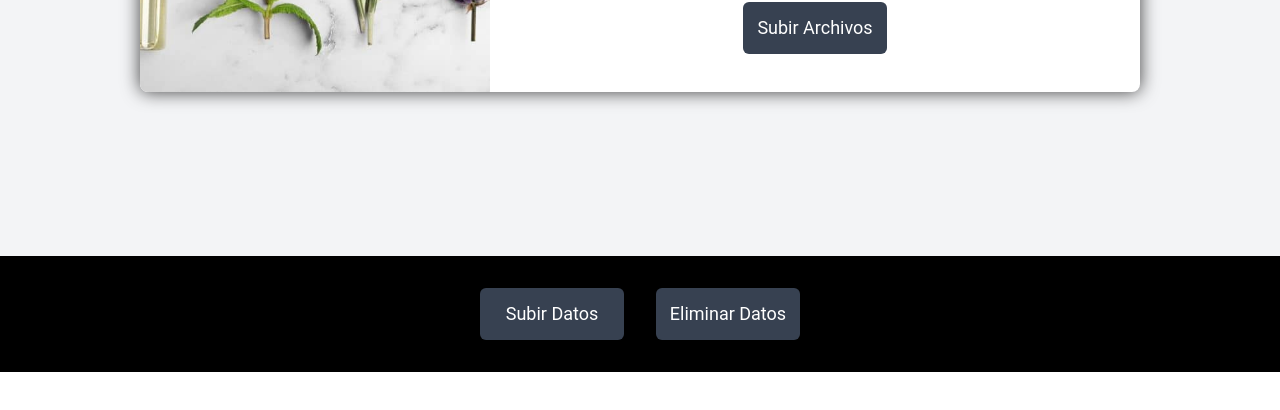
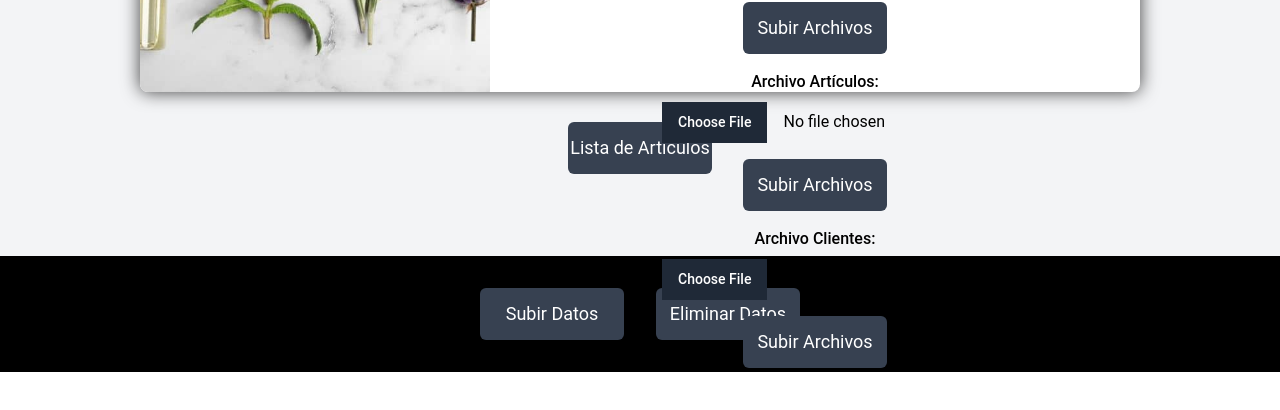
Before and after one commit to ManuelIllada/davos-front, a React (Create React App) app: page / in a window 1280 px wide. Both pictures are taken after a click on the button "Subir Datos". Shown: the part 428-838 px from the top of the page. Built offline with nearby package versions, Linux system fonts and the light colour scheme; no server answers.

Commit message:
Anda todo, falta arreglar modal

```diff
--- a/src/components/Modal.jsx
+++ b/src/components/Modal.jsx
@@ -5,6 +5,8 @@ import axios from "axios";
 const Modal = ({ open, onClose }) => {
   const [fileMontevideo, setFileMontevideo] = useState(null);
   const [fileInterior, setFileInterior] = useState(null);
+  const [fileArticles, setFileArticles] = useState(null);
+  const [fileClient, setFileClient] = useState(null);
 
   const handleMontevideoFileChange = (e) => {
     setFileMontevideo(e.target.files[0]);
@@ -12,6 +14,14 @@ const Modal = ({ open, onClose }) => {
 
   const handleInteriorFileChange = (e) => {
     setFileInterior(e.target.files[0]);
+  };
+
+  const handleArticlesFileChange = (e) => {
+    setFileArticles(e.target.files[0]);
+  };
+
+  const handleClientFileChange = (e) => {
+    setFileClient(e.target.files[0]);
   };
 
   const handleUpload = async () => {
@@ -40,6 +50,38 @@ const Modal = ({ open, onClose }) => {
       );
 
       console.log("Response from Interior:", responseInterior.data);
+    } catch (error) {
+      console.error("Error uploading files:", error);
+    }
+  };
+
+  const handleUploadArt = async () => {
+    try {
+      const formDataArticles = new FormData();
+      formDataArticles.append("table", fileArticles);
+
+      const responseArticles = await axios.post(
+        "http://localhost:3333/articles/populate",
+        formDataArticles
+      );
+
+      console.log("Response from Articles:", responseArticles.data);
+    } catch (error) {
+      console.error("Error uploading files:", error);
+    }
+  };
+
+  const handleUploadClt = async () => {
+    try {
+      const formDataClient = new FormData();
+      formDataClient.append("table", fileClient);
+
+      const responseClient = await axios.post(
+        "http://localhost:3333/client/populate",
+        formDataClient
+      );
+
+      console.log("Response from Client:", responseClient.data);
     } catch (error) {
       console.error("Error uploading files:", error);
     }
@@ -95,6 +137,40 @@ const Modal = ({ open, onClose }) => {
                 </button>
               </div>
             </form>
+            <form onSubmit={handleUploadArt}>
+              <div className="">
+                <label className="block font-medium mb-2">
+                  Archivo Artículos:
+                </label>
+                <input
+                  type="file"
+                  id="fileArticles"
+                  onChange={handleArticlesFileChange}
+                />
+              </div>
+              <div className="btnContainer">
+                <button className="bg-gray-700 m-4 text-white hover:bg-green-700 2xl:w-40 xl:w-36 btn2 lg:w-28 w-24 rounded-md 2xl:text-xl xl:text-lg lg:text-md text-sm py-3">
+                  Subir Archivos
+                </button>
+              </div>
+            </form>
+            <form onSubmit={handleUploadClt}>
+              <div className="">
+                <label className="block font-medium mb-2">
+                  Archivo Clientes:
+                </label>
+                <input
+                  type="file"
+                  id="fileClient"
+                  onChange={handleClientFileChange}
+                />
+              </div>
+              <div className="btnContainer">
+                <button className="bg-gray-700 m-4 text-white hover:bg-green-700 2xl:w-40 xl:w-36 btn2 lg:w-28 w-24 rounded-md 2xl:text-xl xl:text-lg lg:text-md text-sm py-3">
+                  Subir Archivos
+                </button>
+              </div>
+            </form>
           </div>
         </div>
       </div>
--- a/src/components/NameFilter.jsx
+++ b/src/components/NameFilter.jsx
@@ -47,6 +47,11 @@ function NameFilter({ onSellerSelected }) {
     navigate("/cityfilter");
   };
 
+  const handleClick = async (event) => {
+    event.preventDefault();
+    navigate("/table");
+  };
+
   return (
     <div className=" bg-gray-100 hpage">
       <div className="text-center py-8 mx-6 sm:mx-10 md:mx-20 lg:mx-36 xl:mx-48">
@@ -90,6 +95,14 @@ function NameFilter({ onSellerSelected }) {
           Aceptar
         </button>
       </form>
+      <div className="flex flex-col items-center justify-center mx-6 sm:mx-10 md:mx-20 lg:mx-36 xl:mx-48 ">
+        <button
+          onClick={handleClick}
+          className="bg-gray-700 col-1 m-4 focus:outline-none text-white hover:bg-black 2xl:w-40 xl:w-36 btn2 lg:w-28 w-24 rounded-md 2xl:text-xl xl:text-lg lg:text-md text-sm py-3"
+        >
+          Lista de Artículos
+        </button>
+      </div>
     </div>
   );
 }
```
